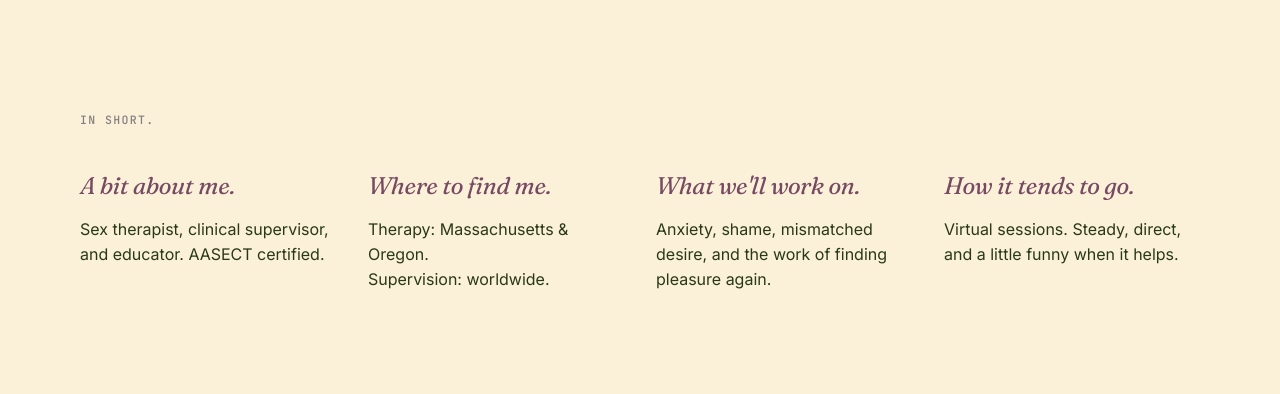
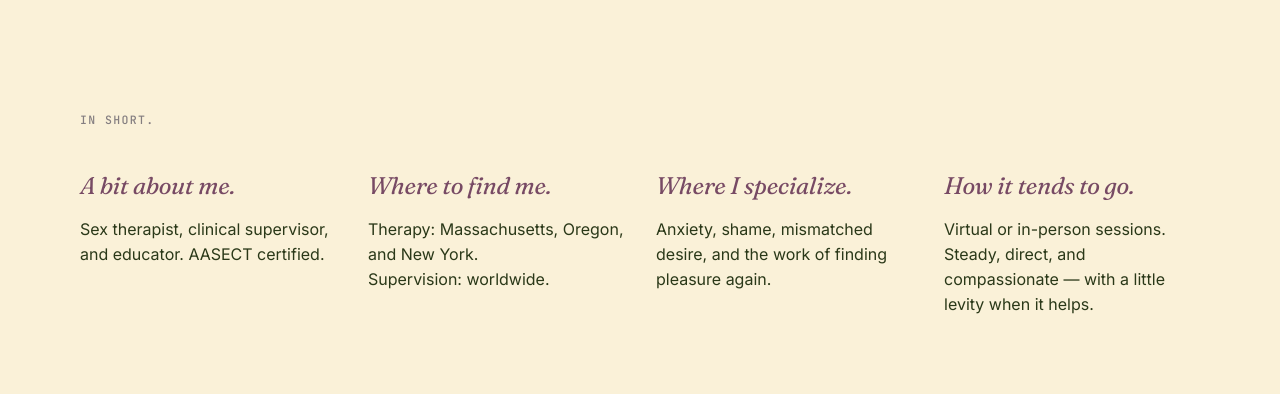
Before and after one commit to brianleech/paulaleech-site, an Astro site: page / in a window 1280 px wide. Shown: the part 558-952 px from the top of the page. Built offline with nearby package versions, Linux system fonts and the light colour scheme; Astro itself is replaced by a stand-in of ours.

Commit message:
In short copy edits: NY, 'Where I specialize', in-person + levity

```diff
--- a/src/pages/index.astro
+++ b/src/pages/index.astro
@@ -108,12 +108,12 @@ const BASE = import.meta.env.BASE_URL.replace(/\/$/, '');
       <div class="col-span-12 md:col-span-3 mt-10 md:mt-0">
         <span class="pl-section-word">Where to find me.</span>
         <p class="mt-4 text-base" style="color: var(--color-ink-soft); line-height: 1.55;">
-          Therapy: Massachusetts &amp; Oregon.<br/>
+          Therapy: Massachusetts, Oregon, and New York.<br/>
           Supervision: worldwide.
         </p>
       </div>
       <div class="col-span-12 md:col-span-3 mt-10 md:mt-0">
-        <span class="pl-section-word">What we'll work on.</span>
+        <span class="pl-section-word">Where I specialize.</span>
         <p class="mt-4 text-base" style="color: var(--color-ink-soft); line-height: 1.55;">
           Anxiety, shame, mismatched desire, and the work of finding pleasure again.
         </p>
@@ -121,7 +121,7 @@ const BASE = import.meta.env.BASE_URL.replace(/\/$/, '');
       <div class="col-span-12 md:col-span-3 mt-10 md:mt-0">
         <span class="pl-section-word">How it tends to go.</span>
         <p class="mt-4 text-base" style="color: var(--color-ink-soft); line-height: 1.55;">
-          Virtual sessions. Steady, direct, and a little funny when it helps.
+          Virtual or in-person sessions. Steady, direct, and compassionate &mdash; with a little levity when it helps.
         </p>
       </div>
     </div>
```
